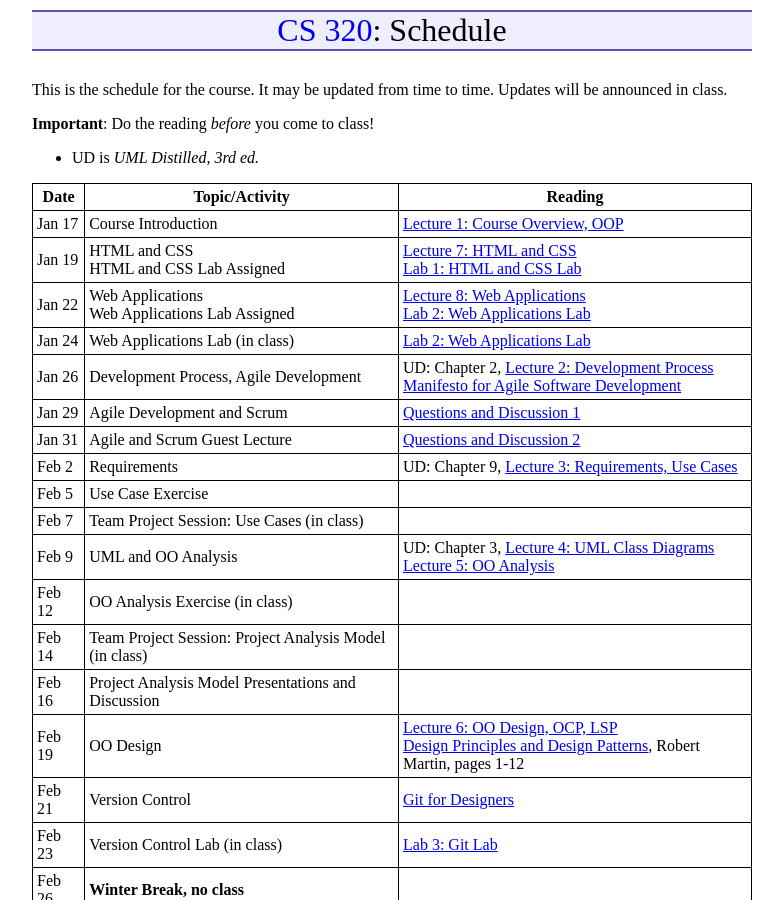
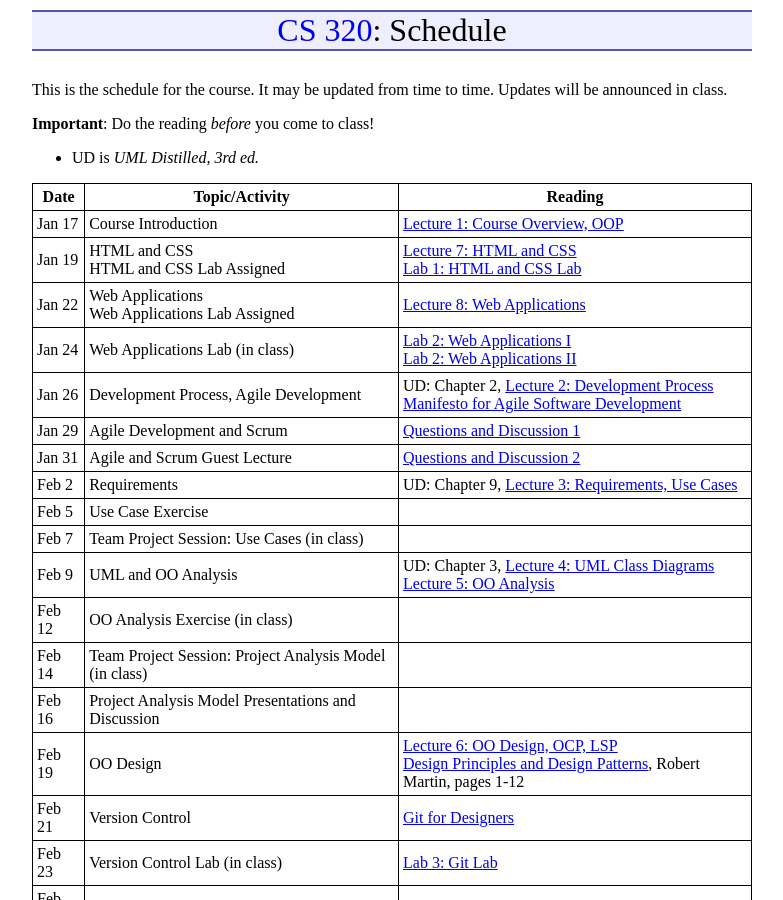
Before and after one commit to ycpcs/cs320-spring2018, a Jekyll site: the page built from schedule.md, in a window 1280 px wide and 900 px high. Shown: the whole window, without its empty margins (248-1031 px from the left). Built offline with Jekyll 4.4.1, drawn with Linux system fonts in a browser that asks for light colours.

Commit message:
adding labs

```diff
--- a/schedule.md
+++ b/schedule.md
@@ -13,8 +13,8 @@ Date   | Topic/Activity | Reading
 ------ | -------------- | -------
 Jan 17 | Course Introduction | [Lecture 1: Course Overview, OOP](lectures/lecture01.html)
 Jan 19 | HTML and CSS<br> HTML and CSS Lab Assigned | [Lecture 7: HTML and CSS](lectures/lecture07.html)<br> [Lab 1: HTML and CSS Lab](./labs/lab01.html)
-Jan 22 | Web Applications<br> Web Applications Lab Assigned | [Lecture 8: Web Applications](lectures/lecture08.html)<br> [Lab 2: Web Applications Lab](./labs/lab02.html)
-Jan 24 | Web Applications Lab (in class) | [Lab 2: Web Applications Lab](./labs/lab02.html)
+Jan 22 | Web Applications<br> Web Applications Lab Assigned | [Lecture 8: Web Applications](lectures/lecture08.html)
+Jan 24 | Web Applications Lab (in class) | [Lab 2: Web Applications I](./labs/lab02.html)<br> [Lab 2: Web Applications II](./labs/lab02a.html)
 Jan 26 | Development Process, Agile Development | UD: Chapter 2, [Lecture 2: Development Process](lectures/lecture02.html)<br> [Manifesto for Agile Software Development](http://www.agilemanifesto.org/)
 Jan 29 | Agile Development and Scrum  | [Questions and Discussion 1](lectures/XPdiscussion1_5.html)
 Jan 31 | Agile and Scrum Guest Lecture | [Questions and Discussion 2](lectures/XPdiscussion6_7.html)
```
